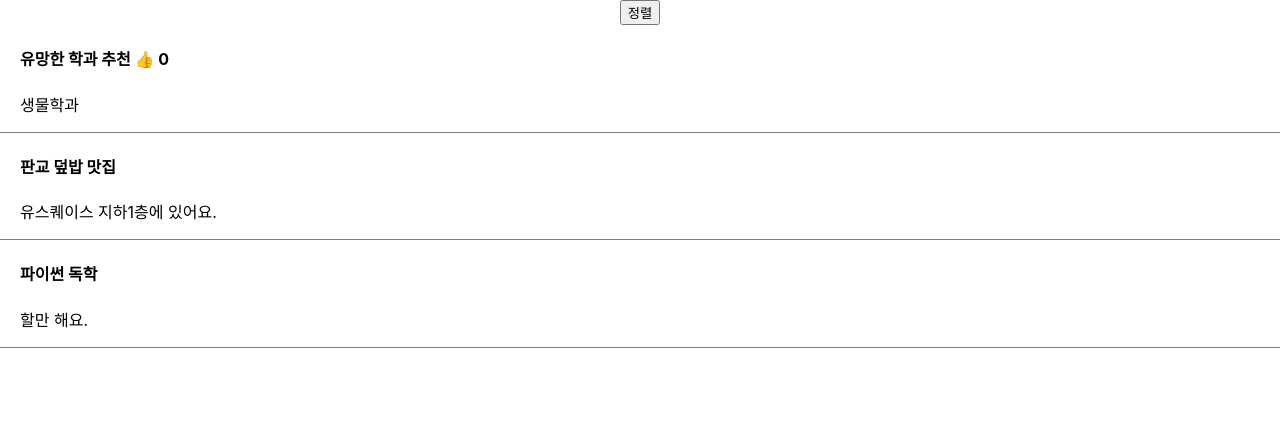
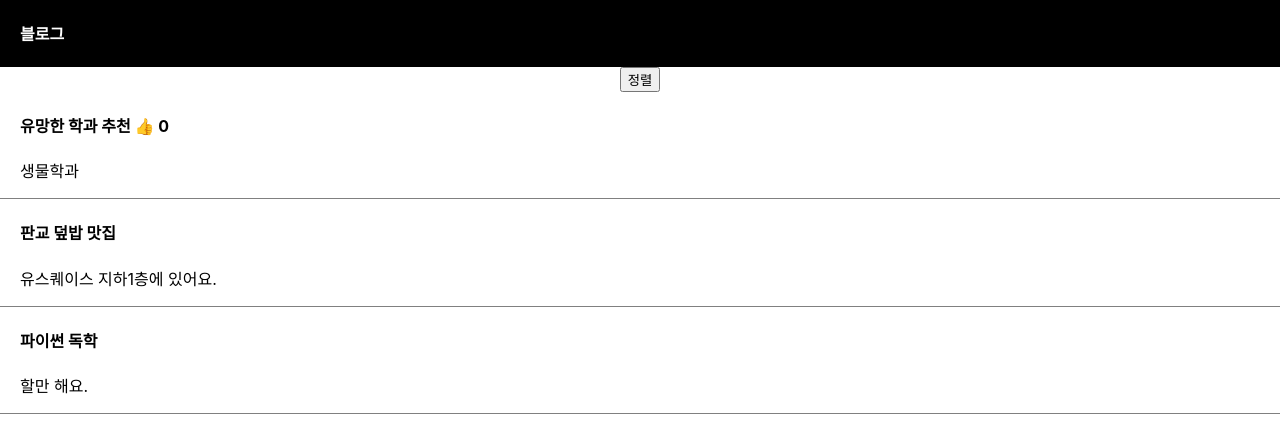
Before and after one commit to extinctmule/react-study, a React (Create React App) app: page / in a window 1280 px wide. Shown: the top 432 px of the page. Built offline with nearby package versions, Linux system fonts and the light colour scheme.

Commit message:
update: map코드 추가

```diff
--- a/src/App.js
+++ b/src/App.js
@@ -27,8 +27,15 @@ function App() {
 
   return (
     <div className="App">
+      <div className="black-nav">
+        <h4>블로그</h4>
+      </div>
       <button onClick={onClickSort}>정렬</button>
       <div className="list">
+        {[title, contents].map(function () {
+          console.log(this);
+          return <div>{this}</div>;
+        })}
         <h4>
           {title[0]} <span onClick={onClickLikes}>👍</span> {likes}
         </h4>
```
